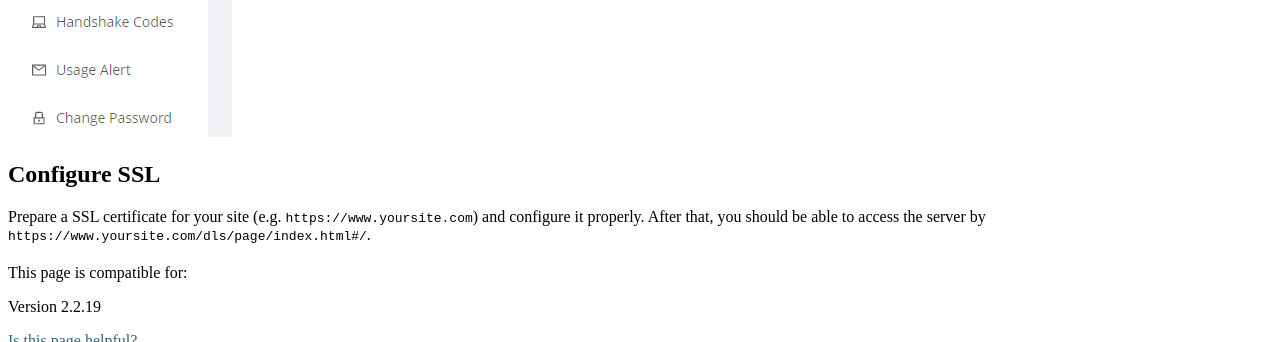
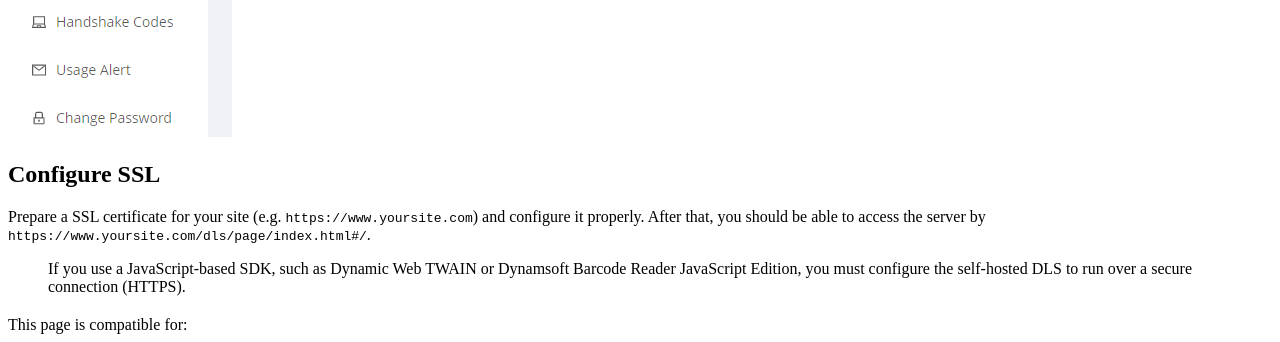
Before and after one commit to dynamsoft-docs/license-server-docs, a Jekyll site: the page built from selfhosting/ConfigureReverseProxyUsingIIS.md, in a window 1280 px wide and 900 px high, scrolled down 5094 px, cut to the strip 0-342 px from the top of the window. Built offline with Jekyll 4.4.1, drawn with Linux system fonts in a browser that asks for light colours.

Commit message:
add info on JS products requiring SSL to connect to self-hosted DLS

```diff
--- a/selfhosting/ConfigureReverseProxyUsingIIS.md
+++ b/selfhosting/ConfigureReverseProxyUsingIIS.md
@@ -58,3 +58,5 @@ Open `http://www.yoursite.com/dls/page/index.html` and if you see the following
 ## Configure SSL
 
 Prepare a SSL certificate for your site (e.g. `https://www.yoursite.com`) and configure it properly. After that, you should be able to access the server by `https://www.yoursite.com/dls/page/index.html#/`.
+
+> If you use a JavaScript-based SDK, such as Dynamic Web TWAIN or Dynamsoft Barcode Reader JavaScript Edition, you must configure the self-hosted DLS to run over a secure connection (HTTPS).
```
Also changed, not shown: selfhosting/ConfigureReverseProxyUsingNginx.md (+2 -0 lines).
